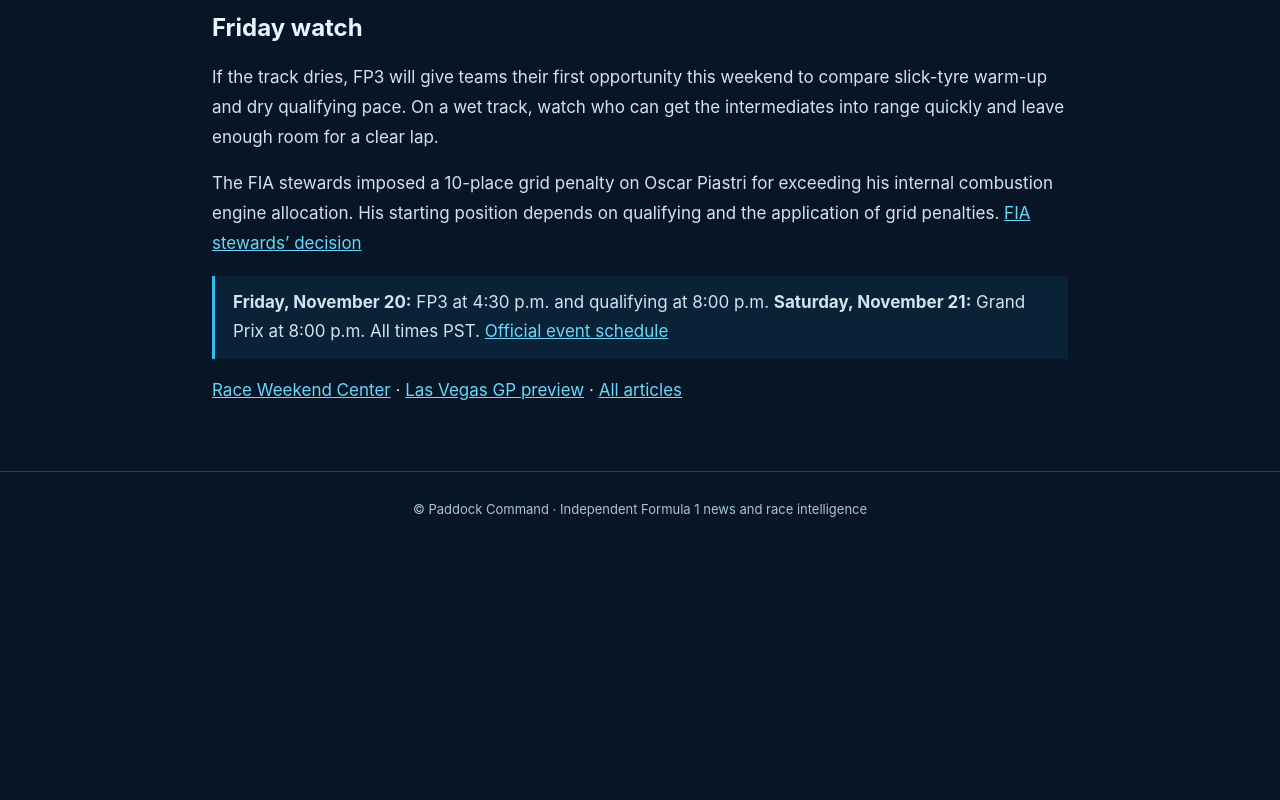
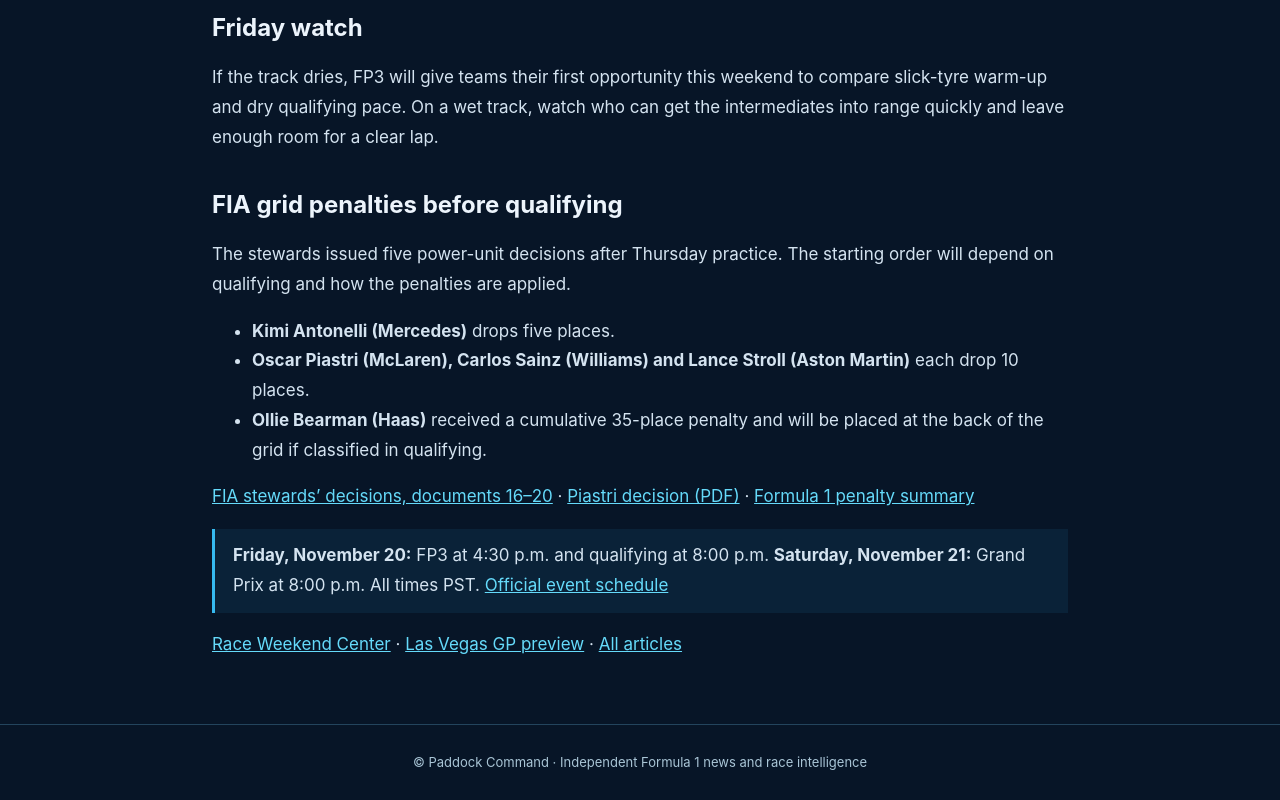
Before and after one commit to MrFrankRazr/paddock-command, a plain HTML site: page 2026-las-vegas-grand-prix-practice-intelligence.html in a window 1280 px wide. Shown: the part 1379-2179 px from the top of the page. Before the commit the page ends 1926 px from the top, so only its background shows below. Drawn offline with Linux system fonts and the light colour scheme.

Commit message:
Add files via upload
las-vegas-grid-watch.zip

```diff
--- a/2026-las-vegas-grand-prix-practice-intelligence.html
+++ b/2026-las-vegas-grand-prix-practice-intelligence.html
@@ -45,7 +45,16 @@
 <p>Piastri finished fifth and Norris seventh. Max Verstappen finished 13th after setting a time only in the closing minutes. <a href="https://www.fia.com/news/f1-russell-beats-gasly-and-leclerc-top-spot-wet-las-vegas-fp2">FIA FP2 results and report</a></p>
 <h2>Friday watch</h2>
 <p>If the track dries, FP3 will give teams their first opportunity this weekend to compare slick-tyre warm-up and dry qualifying pace. On a wet track, watch who can get the intermediates into range quickly and leave enough room for a clear lap.</p>
-<p>The FIA stewards imposed a 10-place grid penalty on Oscar Piastri for exceeding his internal combustion engine allocation. His starting position depends on qualifying and the application of grid penalties. <a href="https://www.fia.com/system/files/decision-document/2026_las_vegas_grand_prix_-_infringement_-_car_81_-_changes_to_pu_element.pdf">FIA stewards’ decision</a></p>
+<section aria-labelledby="las-vegas-grid-penalties">
+<h2 id="las-vegas-grid-penalties">FIA grid penalties before qualifying</h2>
+<p>The stewards issued five power-unit decisions after Thursday practice. The starting order will depend on qualifying and how the penalties are applied.</p>
+<ul>
+<li><strong>Kimi Antonelli (Mercedes)</strong> drops five places.</li>
+<li><strong>Oscar Piastri (McLaren), Carlos Sainz (Williams) and Lance Stroll (Aston Martin)</strong> each drop 10 places.</li>
+<li><strong>Ollie Bearman (Haas)</strong> received a cumulative 35-place penalty and will be placed at the back of the grid if classified in qualifying.</li>
+</ul>
+<p><a href="https://www.fia.com/documents/championships/fia-formula-one-world-championship-14/season/season-2026-2072">FIA stewards’ decisions, documents 16–20</a> · <a href="https://www.fia.com/system/files/decision-document/2026_las_vegas_grand_prix_-_infringement_-_car_81_-_changes_to_pu_element.pdf">Piastri decision (PDF)</a> · <a href="https://www.formula1.com/en/latest/article/antonelli-bearman-and-stroll-set-for-grid-penalties-at-las-vegas-grand-prix.37Vixk6Mt1gvZlVXDsO8S.37Vixk6Mt1gvZlVXDsO8S">Formula 1 penalty summary</a></p>
+</section>
 <p class="note"><strong>Friday, November 20:</strong> FP3 at 4:30 p.m. and qualifying at 8:00 p.m. <strong>Saturday, November 21:</strong> Grand Prix at 8:00 p.m. All times PST. <a href="https://www.formula1.com/en/racing/2026/las-vegas">Official event schedule</a></p>
 <p><a href="/race-weekend.html">Race Weekend Center</a> · <a href="/2026-las-vegas-grand-prix-preview-tyre-strategy.html">Las Vegas GP preview</a> · <a href="/articles.html">All articles</a></p>
 </main>
```
Also changed, not shown: index.html (+1 -0 lines), race-weekend.html (+1 -0 lines).
